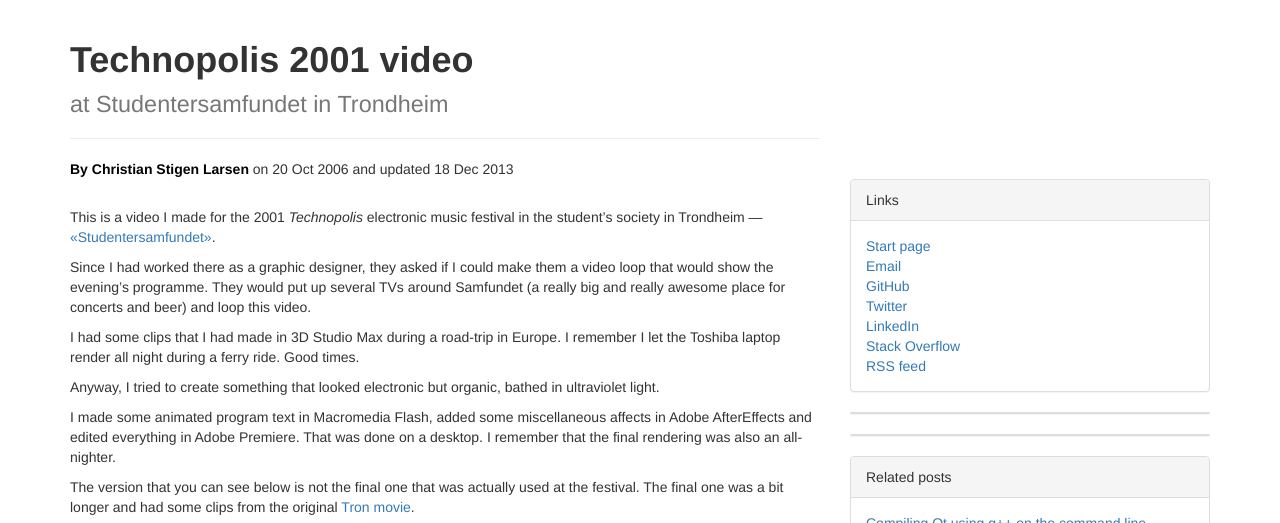
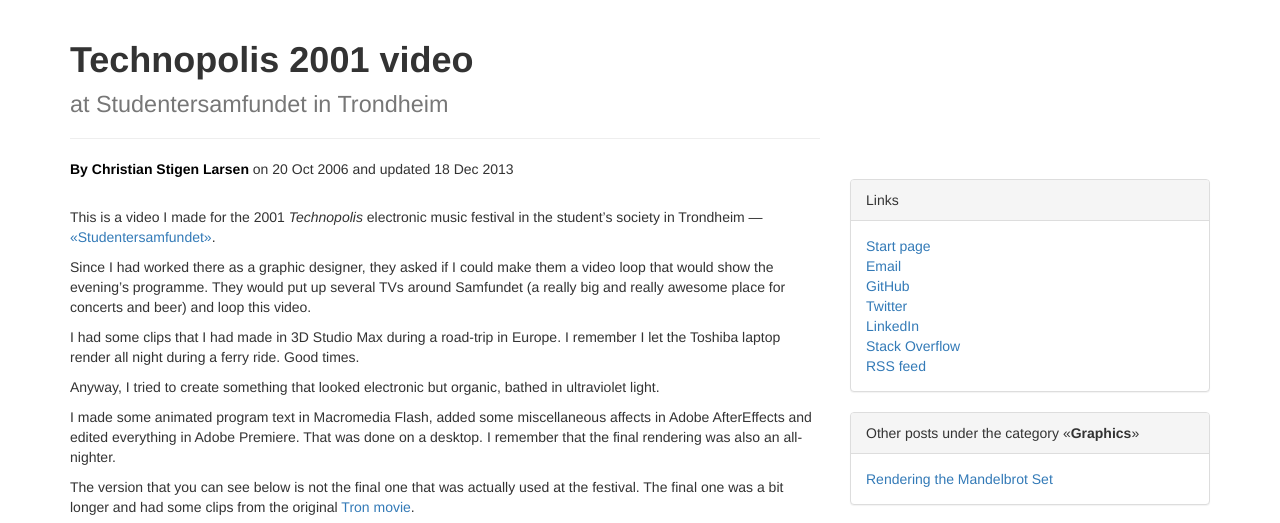
Before and after one commit to cslarsen/csl.name, a Jekyll site: the page built from _posts/2006-10-20-technopolis.markdown, in a window 1280 px wide and 900 px high, cut to the strip 0-523 px from the top of the window. Built offline with Jekyll 4.4.1, drawn with Linux system fonts in a browser that asks for light colours; Markdown is read by kramdown in place of the engine named in the settings; comment, search, counter and statistics services are not loaded.

Commit message:
Hides empty tags and categories

```diff
--- a/_layouts/default.html
+++ b/_layouts/default.html
@@ -114,7 +114,16 @@
         {% endif %}
 
         <div class="col-md-4">
+          {% assign showTags = false %}
           {% if page.tags %}
+            {% for tag in page.tags %}
+              {% if site.tags[tag].size > 1 %}
+                {% assign showTags = true %}
+              {% endif %}
+            {% endfor %}
+          {% endif %}
+
+          {% if showTags %}
           <div class="panel panel-default">
             {% for tag in page.tags %}
               {% if site.tags[tag].size > 1 %}
@@ -135,7 +144,16 @@
           </div>
           {% endif %}
 
+          {% assign showCategories = false %}
           {% if page.categories %}
+            {% for category in page.categories %}
+              {% if site.categories[category].size > 1 %}
+                {% assign showCategories = true %}
+              {% endif %}
+            {% endfor %}
+          {% endif %}
+
+          {% if showCategories %}
           <div class="panel panel-default">
             {% for category in page.categories %}
               {% if site.categories[category].size > 1 %}
@@ -156,7 +174,16 @@
           </div>
           {% endif %}
 
+          {% assign showRelated = false %}
           {% if site.related_posts.size > 1 %}
+            {% for p in site.related_posts %}
+              {% if p.url != page.url %}
+                {% assign showRelated = true %}
+              {% endif %}
+            {% endfor %}
+          {% endif %}
+
+          {% if showRelated %}
           <div class="panel panel-default">
             <div class="panel-heading">Related posts</div>
             <div class="panel-body">
--- a/_posts/2006-10-20-lua-and-cpp.markdown
+++ b/_posts/2006-10-20-lua-and-cpp.markdown
@@ -5,7 +5,7 @@
 date:   2006-10-20 21:42:24 +02:00
 last-updated:  2013-12-01 01:26:00 +01:00
 categories: Lua
-tags: [Lua, C++, C, scripting]
+tags: Lua C++
 description: "Tutorial on creating Lua host programs in C++"
 keywords: "Lua C++ Tutorial script programming language C"
 disqus: true
--- a/_posts/2006-10-20-technopolis.markdown
+++ b/_posts/2006-10-20-technopolis.markdown
@@ -4,7 +4,7 @@
 subtitle: "at Studentersamfundet in Trondheim"
 date: 2006-10-20 19:42:24 +00:00
 updated: 2013-12-18 22:37 +01:00
-categories: graphics
+categories: Graphics
 disqus: true
 tags: graphics 3d
 ---
--- a/_posts/2012-02-22-mandelbrot-rendering.markdown
+++ b/_posts/2012-02-22-mandelbrot-rendering.markdown
@@ -4,7 +4,7 @@
 subtitle: "with an example implementation in javascript"
 date:   2012-02-22
 updated: 2014-12-06 13:52:00 +01:00
-categories: Programming JavaScript
+categories: JavaScript Graphics
 disqus: true
 tags: JavaScript Mandelbrot Math
 ---
--- a/_posts/2012-11-25-qt-gcc.markdown
+++ b/_posts/2012-11-25-qt-gcc.markdown
@@ -3,7 +3,7 @@
 title:  "Compiling Qt using g++ on the command line"
 subtitle: ""
 date:   2012-11-25
-categories: Cpp
+categories: C++
 disqus: true
 tags: Qt C++ gcc UNIX
 ---
```
